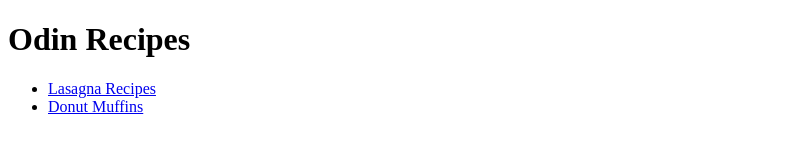
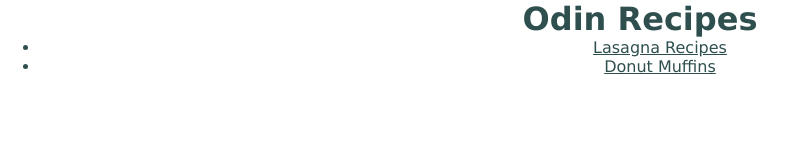
Before and after one commit to kookiiiiii/odin_recipes, a plain HTML site: page index.html in a window 1280 px wide. Shown: the whole page, without its empty margins (0-810 px from the left). Drawn offline with Linux system fonts and the light colour scheme.

Commit message:
wrote a few lines of css, will continue tmr

```diff
--- a/index.html
+++ b/index.html
@@ -4,6 +4,7 @@
     <meta charset="UTF-8" />
     <meta name="viewport" content="width=device-width, initial-scale=1.0" />
     <title>Odin Recipes</title>
+    <link rel="stylesheet" href="styles.css" />
   </head>
   <body>
     <h1>Odin Recipes</h1>
--- /dev/null
+++ b/styles.css
@@ -0,0 +1,9 @@
+* {
+  font-family: Verdana, Geneva, Tahoma, sans-serif;
+  color: darkslategray;
+  text-align: center;
+  margin: 0;
+}
+
+h1 {
+}
```
